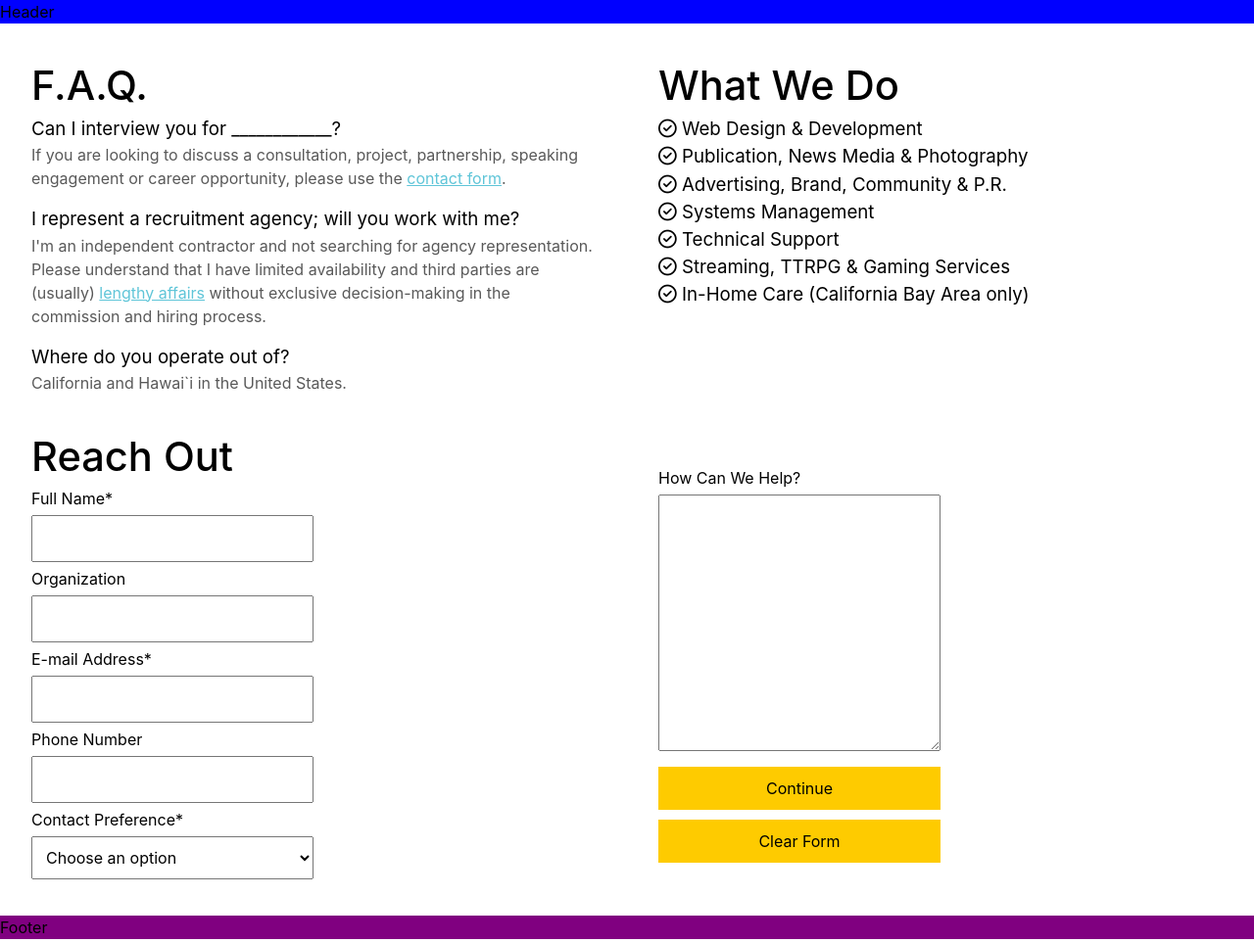
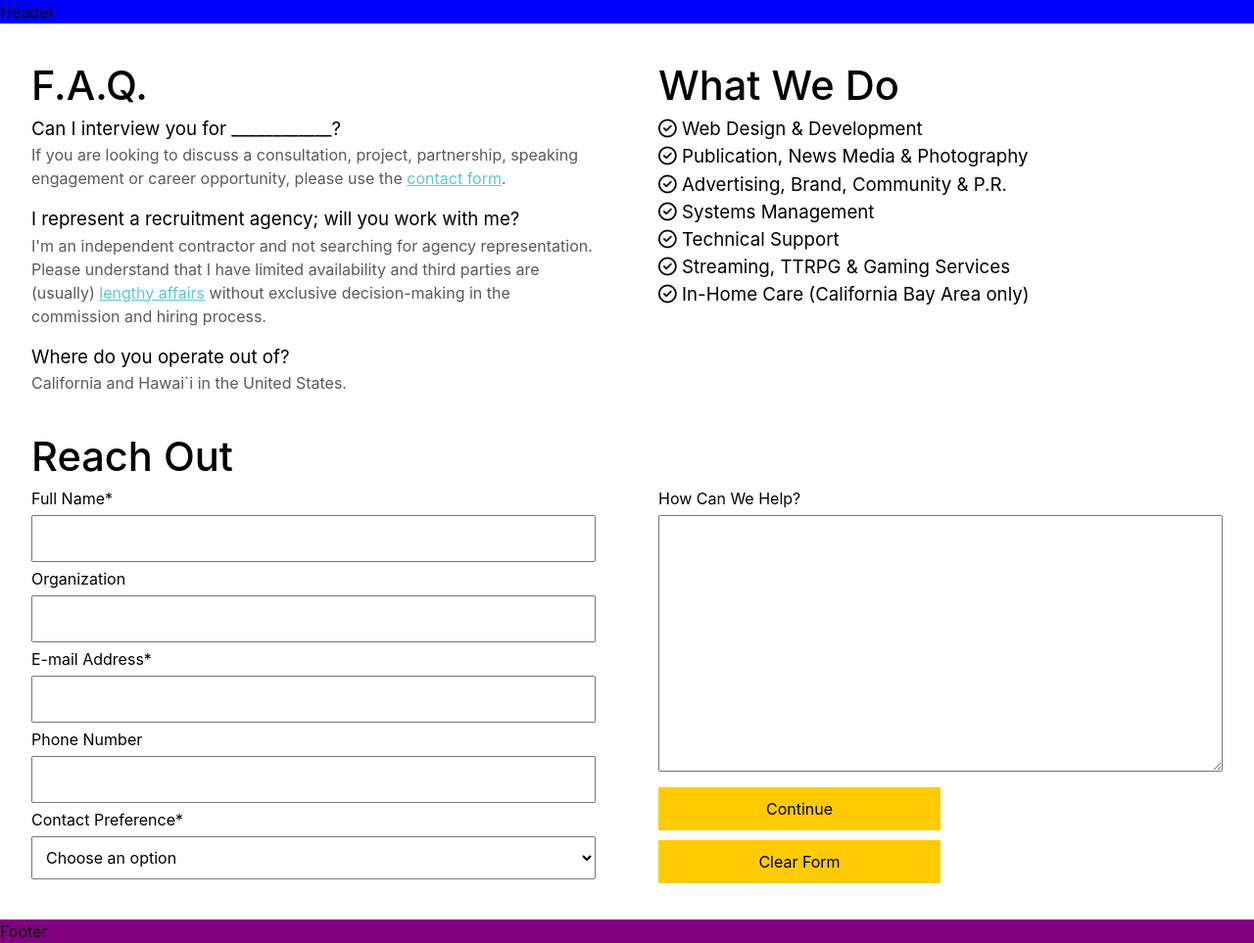
Before and after one commit to parkzplatz/dotcom, a Jekyll site: the page built from contact/index2.html, in a window 1280 px wide. Shown: the whole page at 98% size. Built offline with Jekyll 4.4.1, drawn with Linux system fonts in a browser that asks for light colours; nearby versions of some CDN libraries; some web fonts are replaced.

Commit message:
Update CSS

```diff
--- a/_sass/theme.scss
+++ b/_sass/theme.scss
@@ -97,7 +97,7 @@ p, h1, h2, h3, h4, h5, h6 {
 
         @media only screen and (min-width: 600px) {
             .__push-textarea {
-                padding-top: 2.6em;
+                padding-top: 3.9em;
             }
         }
     }
@@ -107,11 +107,12 @@ p, h1, h2, h3, h4, h5, h6 {
     input, button, textarea, select {
         padding: 10px;
         margin: 5px 0;
-        width: 50%;
+        width: 100%;
     }
     button {
         border: none;
         background-color: #FECB00;
+        width: 50%;
     }
 }
 
```
Also changed, not shown: 2 other files.
